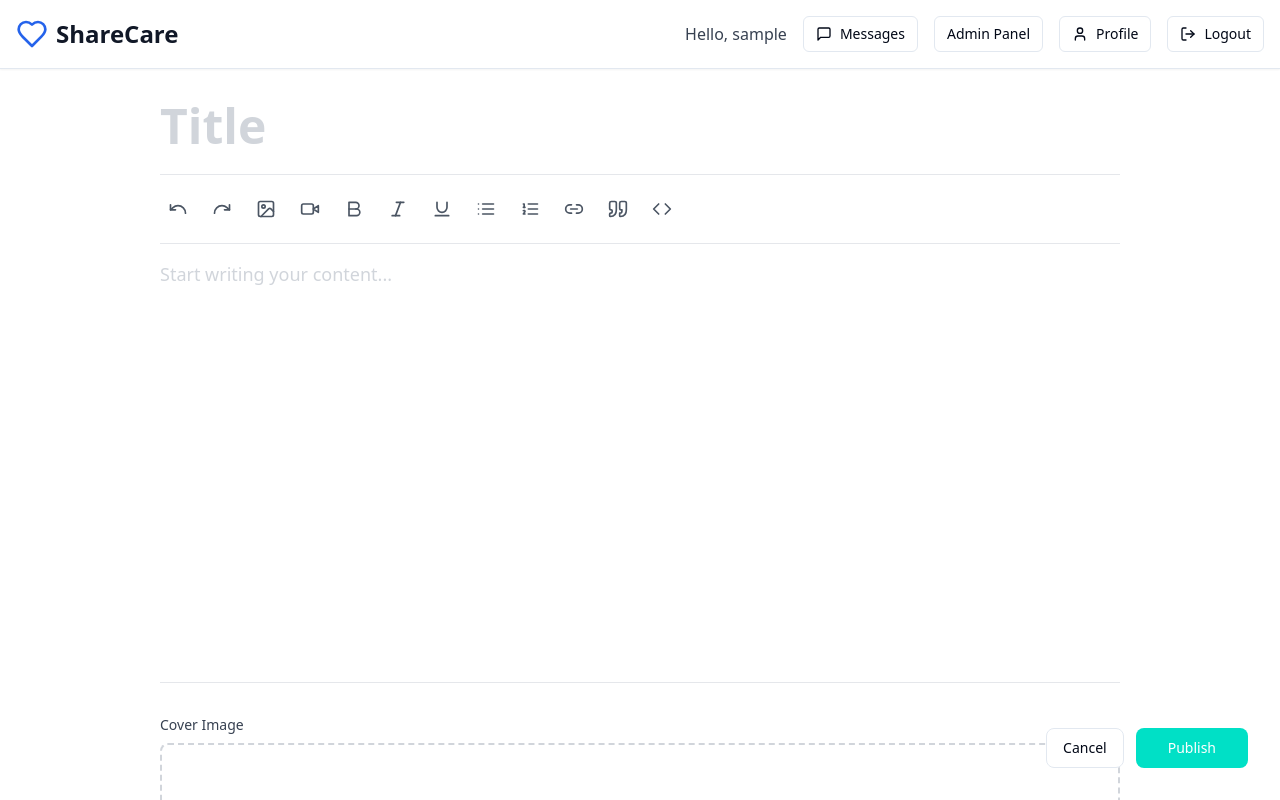
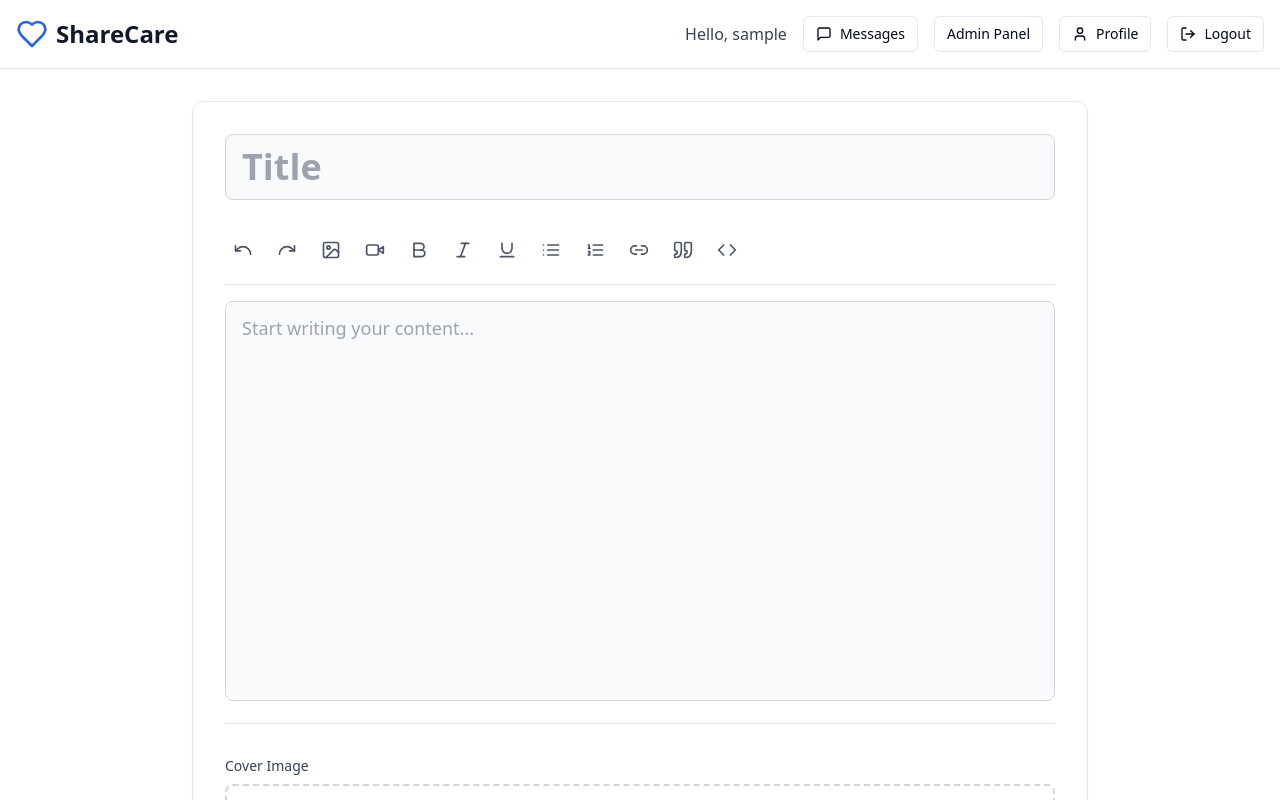
Before and after one commit to RenRen-k995/ShareCare, a React (Vite) app in the folder frontend/: page /posts/new in a window 1280 px wide. Shown: the top 800 px of the page. Built offline with nearby package versions, Linux system fonts and the light colour scheme; no server answers; sample sign-in values are in the browser's storage.

Commit message:
Fix CreatePost layout: convert to card interface with visible borders
Co-authored-by: RenRen-k995 <185398151+RenRen-k995@users.noreply.github.com>

```diff
--- a/frontend/src/pages/CreatePost.jsx
+++ b/frontend/src/pages/CreatePost.jsx
@@ -118,28 +118,28 @@ export default function CreatePost() {
     <div className="min-h-screen bg-white">
       <Navbar />
 
-      <div className="flex">
-        {/* Main Content Area */}
-        <div className="flex-1 max-w-5xl mx-auto px-8 py-6">
-          <form onSubmit={handleSubmit} className="space-y-4">
+      {/* Main Container Wrapper - Centered Card Layout */}
+      <div className="flex justify-center py-8 px-4">
+        <div className="w-full max-w-4xl border border-gray-200 rounded-xl shadow-sm bg-white">
+          <form onSubmit={handleSubmit} className="p-8 space-y-4">
             {error && (
               <div className="bg-red-50 text-red-600 p-3 rounded-lg text-sm">
                 {error}
               </div>
             )}
 
-            {/* Large Transparent Title Input */}
+            {/* Title Input with Border */}
             <input
               type="text"
               placeholder="Title"
               value={formData.title}
               onChange={handleTitleChange}
-              className="w-full text-5xl font-bold bg-transparent border-none outline-none placeholder-gray-300 focus:ring-0 px-0"
+              className="w-full text-4xl font-bold bg-gray-50 border border-gray-300 rounded-lg px-4 py-3 text-gray-900 placeholder-gray-400 focus:ring-2 focus:ring-cyan-400 focus:border-transparent outline-none"
               required
             />
 
-            {/* Rich Text Toolbar */}
-            <div className="flex items-center gap-2 py-4 border-y border-gray-200">
+            {/* Rich Text Toolbar with Bottom Border */}
+            <div className="flex items-center gap-2 py-4 border-b border-gray-200">
               {toolbarButtons.map((button, index) => {
                 const Icon = button.icon;
                 return (
@@ -159,12 +159,12 @@ export default function CreatePost() {
               })}
             </div>
 
-            {/* Content Area (Rich Text Editor Placeholder) */}
+            {/* Content Area with Border */}
             <textarea
               placeholder="Start writing your content..."
               value={formData.content}
               onChange={handleContentChange}
-              className="w-full min-h-[400px] text-lg bg-transparent border-none outline-none placeholder-gray-300 focus:ring-0 resize-none px-0"
+              className="w-full min-h-[400px] text-lg bg-gray-50 border border-gray-300 rounded-lg px-4 py-3 text-gray-900 placeholder-gray-400 focus:ring-2 focus:ring-cyan-400 focus:border-transparent outline-none resize-none"
               required
             />
 
@@ -192,7 +192,7 @@ export default function CreatePost() {
                   <button
                     type="button"
                     onClick={handleAddCover}
-                    className="w-full h-48 border-2 border-dashed border-gray-300 rounded-lg flex items-center justify-center hover:border-[#00E0C6] hover:bg-gray-50 transition-colors"
+                    className="w-full h-48 border-2 border-dashed border-gray-300 rounded-lg flex items-center justify-center hover:border-cyan-400 hover:bg-gray-50 transition-colors"
                   >
                     <div className="text-center">
                       <Image className="w-12 h-12 mx-auto text-gray-400 mb-2" />
@@ -228,7 +228,7 @@ export default function CreatePost() {
                   id="isOriginal"
                   checked={formData.isOriginal}
                   onChange={(e) => setFormData({ ...formData, isOriginal: e.target.checked })}
-                  className="w-4 h-4 text-[#00E0C6] border-gray-300 rounded focus:ring-[#00E0C6]"
+                  className="w-4 h-4 text-cyan-400 border-gray-300 rounded focus:ring-cyan-400"
                 />
                 <label htmlFor="isOriginal" className="text-sm text-gray-700">
                   This is original content
@@ -245,13 +245,13 @@ export default function CreatePost() {
                   type="datetime-local"
                   value={formData.scheduledDate}
                   onChange={(e) => setFormData({ ...formData, scheduledDate: e.target.value })}
-                  className="w-full px-4 py-2 border border-gray-300 rounded-lg focus:ring-2 focus:ring-[#00E0C6] focus:border-transparent"
+                  className="w-full px-4 py-2 border border-gray-300 rounded-lg focus:ring-2 focus:ring-cyan-400 focus:border-transparent"
                 />
               </div>
             </div>
 
-            {/* Publish Button - Fixed at Bottom Right */}
-            <div className="fixed bottom-8 right-8 flex gap-3">
+            {/* Action Bar - Inside Container at Bottom */}
+            <div className="flex justify-end gap-3 pt-6 border-t border-gray-200">
               <Button
                 type="button"
                 variant="outline"
@@ -263,7 +263,7 @@ export default function CreatePost() {
               <Button
                 type="submit"
                 disabled={loading}
-                className="bg-[#00E0C6] hover:bg-[#00c4ae] text-white rounded-lg px-8"
+                className="bg-cyan-400 hover:bg-cyan-500 text-white rounded-lg px-8"
               >
                 {loading ? 'Publishing...' : 'Publish'}
               </Button>
```
